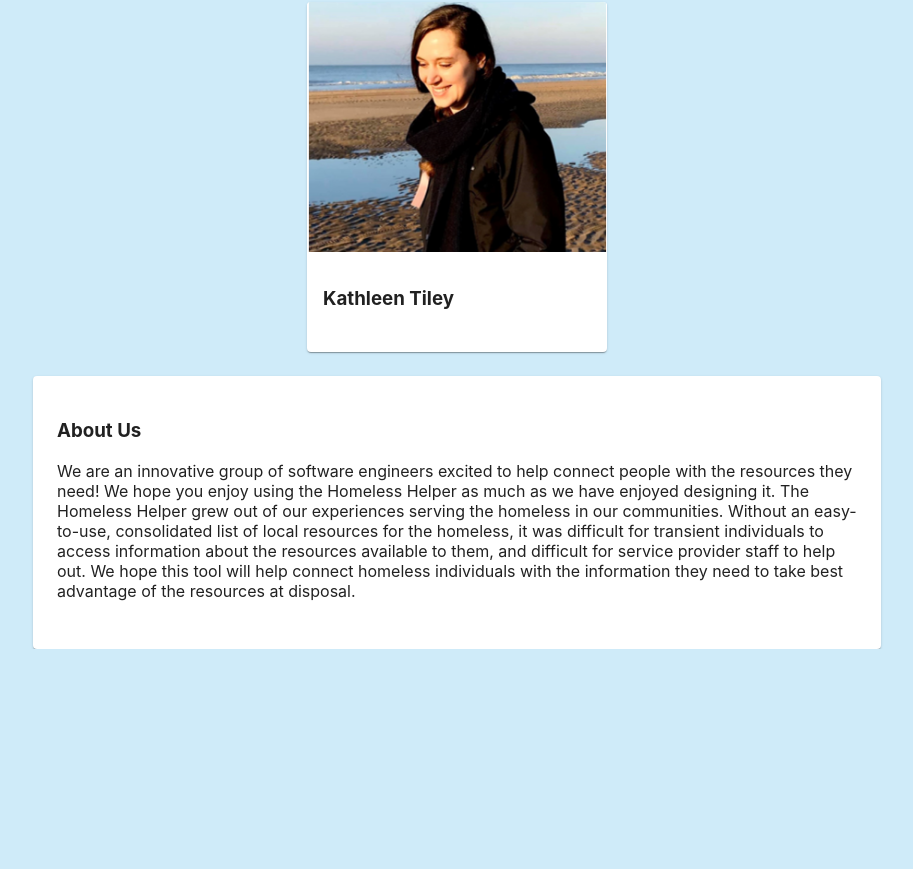
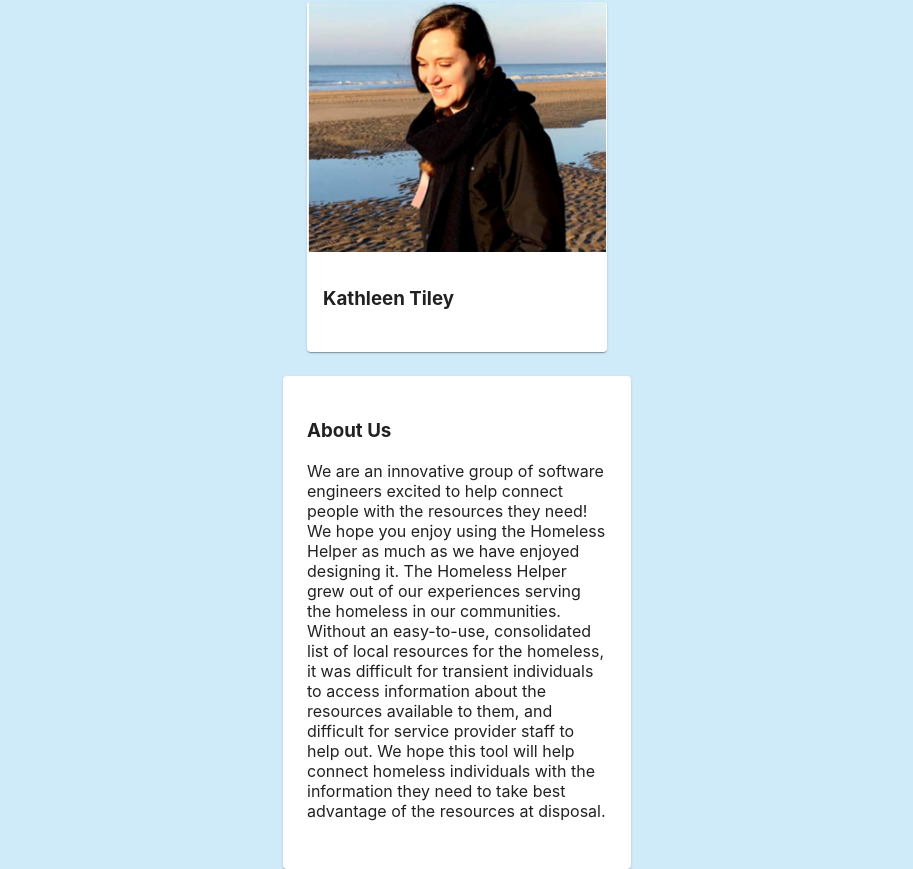
Before and after one commit to The-Zen-Cat/CEN3031_Group10_Project, a React (Create React App) app: page /About in a window 1280 px wide. Shown: the part 457-1326 px from the top of the page, without its empty margins (183-1096 px from the left). Before the commit the page ends 1106 px from the top, so only its background shows below. Built offline with nearby package versions, Linux system fonts and the light colour scheme; no server answers.

Commit message:
comments

```diff
--- a/src/components/about.js
+++ b/src/components/about.js
@@ -8,7 +8,11 @@ import zach from './images/zach.png';
 import kathleen from './images/kathleen.png';
 import ben from './images/ben.png';
 
-
+/**
+ * @summary Renders About Page
+ * @author Kathleen Tiley
+ * @returns Grid display of images and text
+ */
 const About = () => {
     return (
         <div>
@@ -64,7 +68,7 @@ const About = () => {
         </Grid>
         <Grid container justifyContent="center">
             <Card>
-                <CardContent sx={{margin: 1, minWidth: 800, maxWidth: 800}}>
+                <CardContent sx={{margin: 1, minWidth: 300, maxWidth: 300}}>
                     <h3>About Us</h3>
                     <p>We are an innovative group of software engineers excited to help connect people with the resources they need!
                         We hope you enjoy using the Homeless Helper as much as we have enjoyed designing it. The Homeless Helper grew
--- a/src/components/home.js
+++ b/src/components/home.js
@@ -1,6 +1,11 @@
 import React from 'react';
 import SearchANDListView from './SearchANDListView';
 
+/**
+ * @summary Renders Home Page with Search/Filter Component
+ * @author Kathleen Tiley
+ * @returns Home Page
+ */
 const Home = () => {
   return (
     <div>
--- a/src/components/login.js
+++ b/src/components/login.js
@@ -30,6 +30,12 @@ function Copyright(props) {
 
 const theme = createTheme();
 
+/**
+ * User inputted log in info is sent to the database for verification, log in status is stored
+ * @summary Renders the Log in Page and Communicates With Database
+ * @author Thor Johansson, Kathleen Tiley
+ * @returns Log In page and Successful Sign in Page
+ */
 function LogIn() {
   const [isloggedin, setisloggedin] = useState(false);
   const handleSubmit = (event) => {
--- a/src/components/logout.js
+++ b/src/components/logout.js
@@ -9,6 +9,11 @@ import Card from '@mui/material/Card';
 import CardContent from '@mui/material/CardContent';
 //import CardMedia from '@mui/material/CardMedia';
 
+/**
+ * @summary Logs User out and Renders the Post Log Out Screen
+ * @author Kathleen Tiley, Zachary Schirm, Thor Johansson
+ * @returns Post-Log Out Screen
+ */
 const LogOut = () => {
   React.useEffect(() => {
     axios
```
Also changed, not shown: src/components/NavBar.js (+6 -4 lines), src/components/signup.js (+8 -0 lines).
